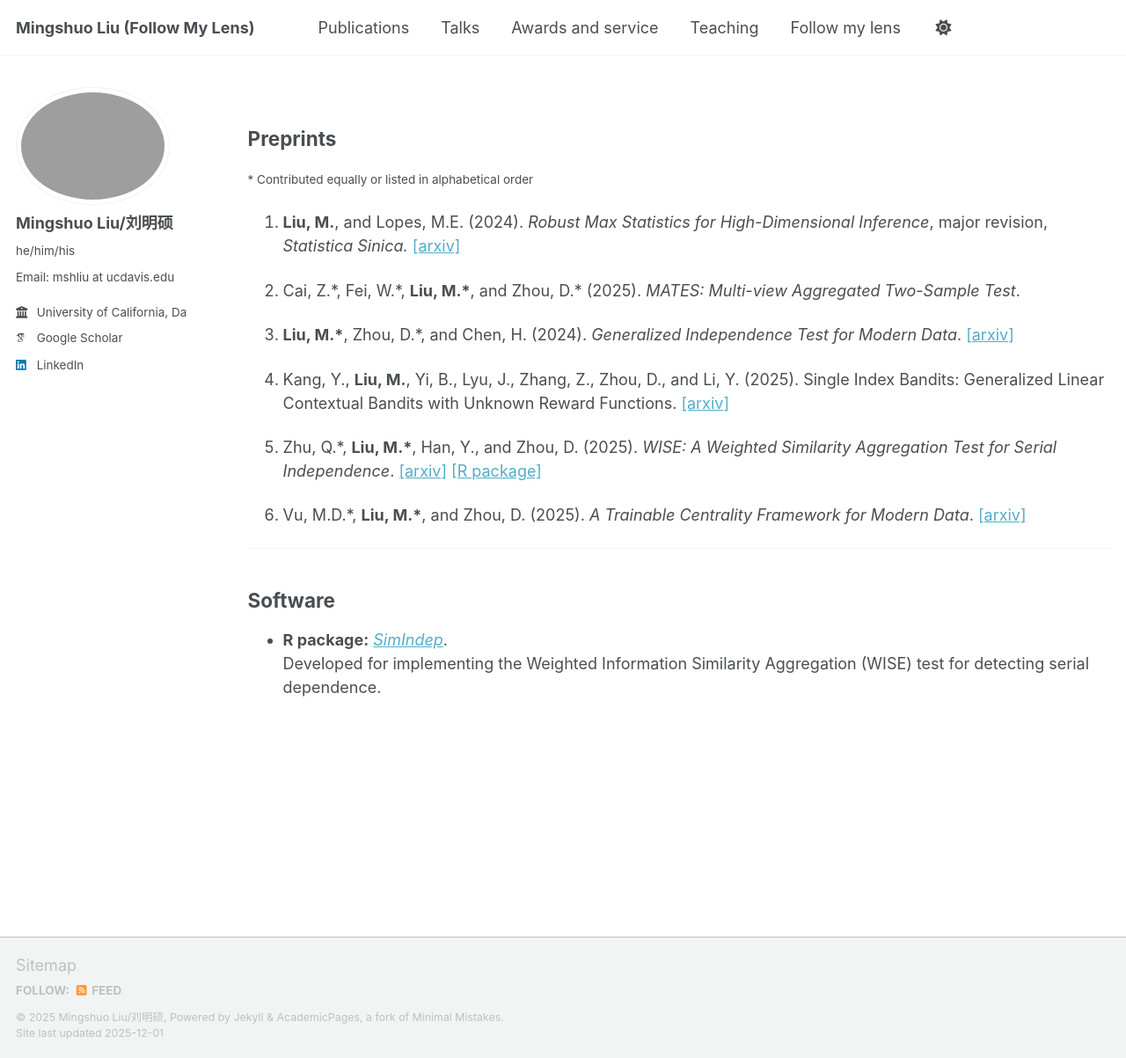
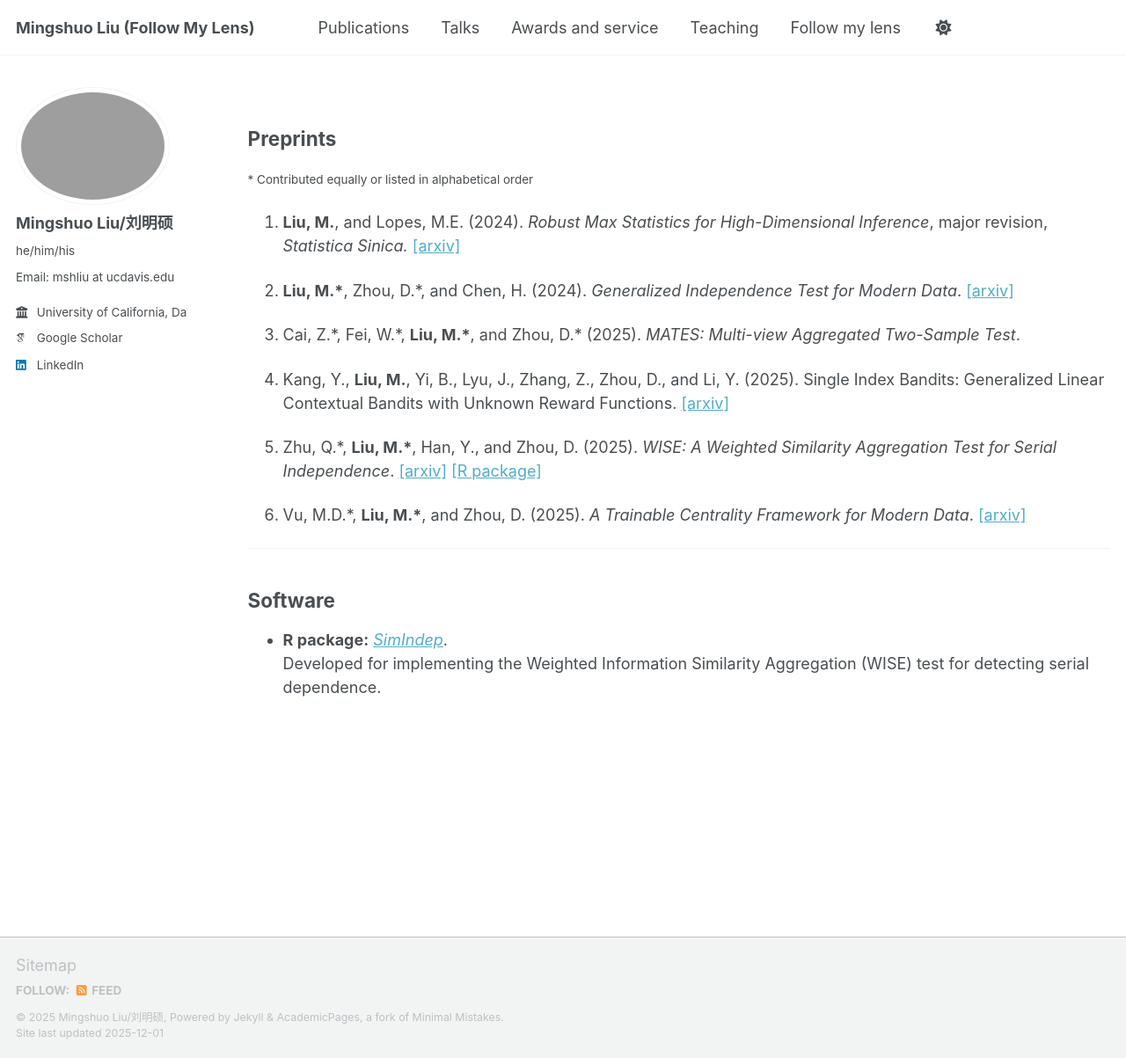
Before and after one commit to mingshuostat/mingshuostat.github.io, a Jekyll site: the page built from _pages/publications.md, in a window 1280 px wide and 1203 px high. Shown: the whole window at 88% size. Built offline with Jekyll 4.4.1, drawn with Linux system fonts in a browser that asks for light colours; some web fonts are replaced; a script that is not in the unit is left out.

```diff
--- a/_pages/publications.md
+++ b/_pages/publications.md
@@ -11,9 +11,9 @@ author_profile: true
 
 1. **Liu, M.**, and Lopes, M.E. (2024). *Robust Max Statistics for High-Dimensional Inference*, major revision, *Statistica Sinica.* [\[arxiv\]](https://arxiv.org/abs/2409.16683)
 
+1. **Liu, M.\***, Zhou, D.\*, and Chen, H. (2024). *Generalized Independence Test for Modern Data*. [\[arxiv\]](https://arxiv.org/abs/2409.07745)
+
 1. Cai, Z.\*, Fei, W.\*, **Liu, M.\***, and Zhou, D.\* (2025). *MATES: Multi-view Aggregated Two-Sample Test*.
-
-1. **Liu, M.\***, Zhou, D.\*, and Chen, H. (2024). *Generalized Independence Test for Modern Data*. [\[arxiv\]](https://arxiv.org/abs/2409.07745)
 
 1. Kang, Y., **Liu, M.**, Yi, B., Lyu, J., Zhang, Z., Zhou, D., and Li, Y. (2025). Single Index Bandits: Generalized Linear Contextual Bandits with Unknown Reward Functions. [\[arxiv\]](https://arxiv.org/abs/2506.12751)
 
```
